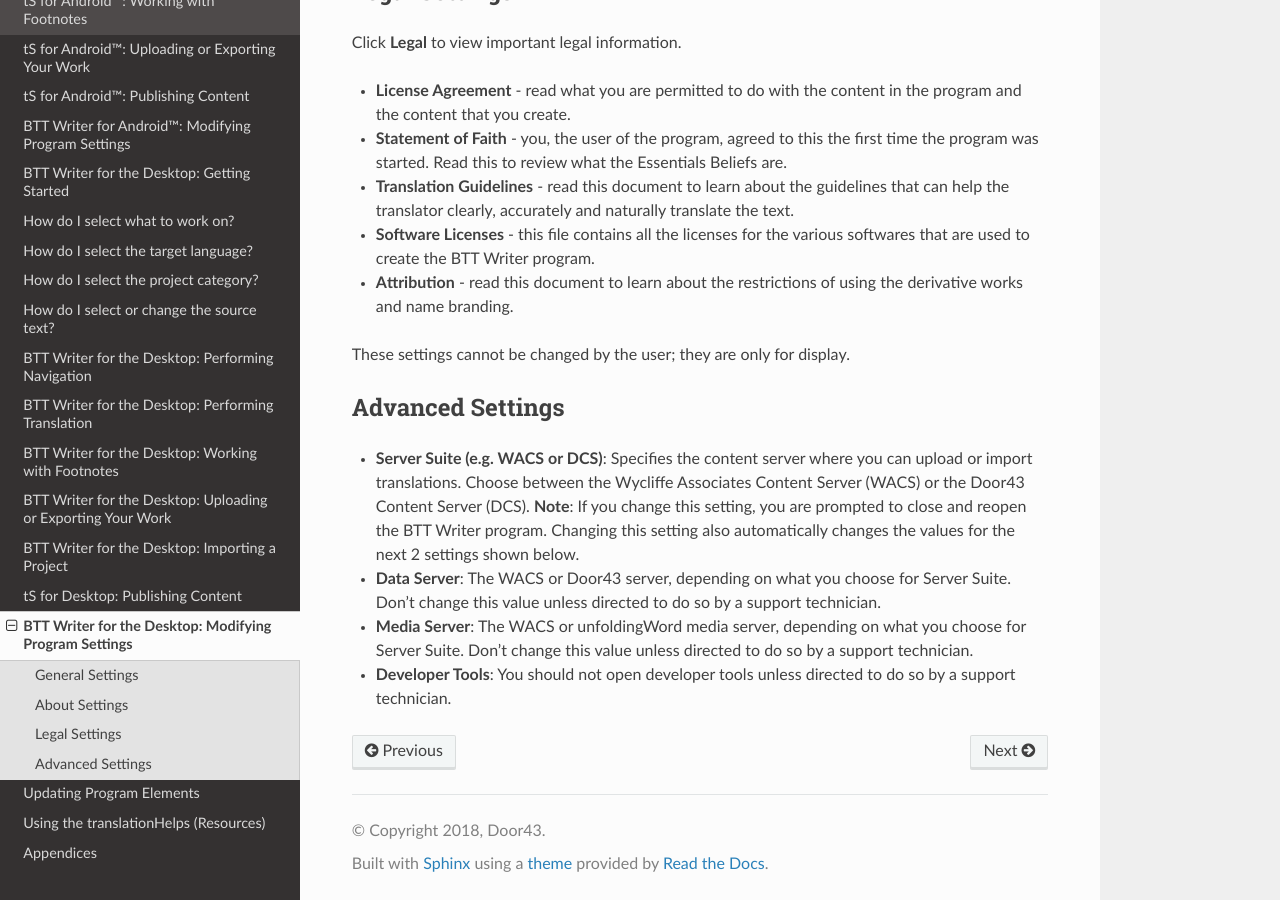
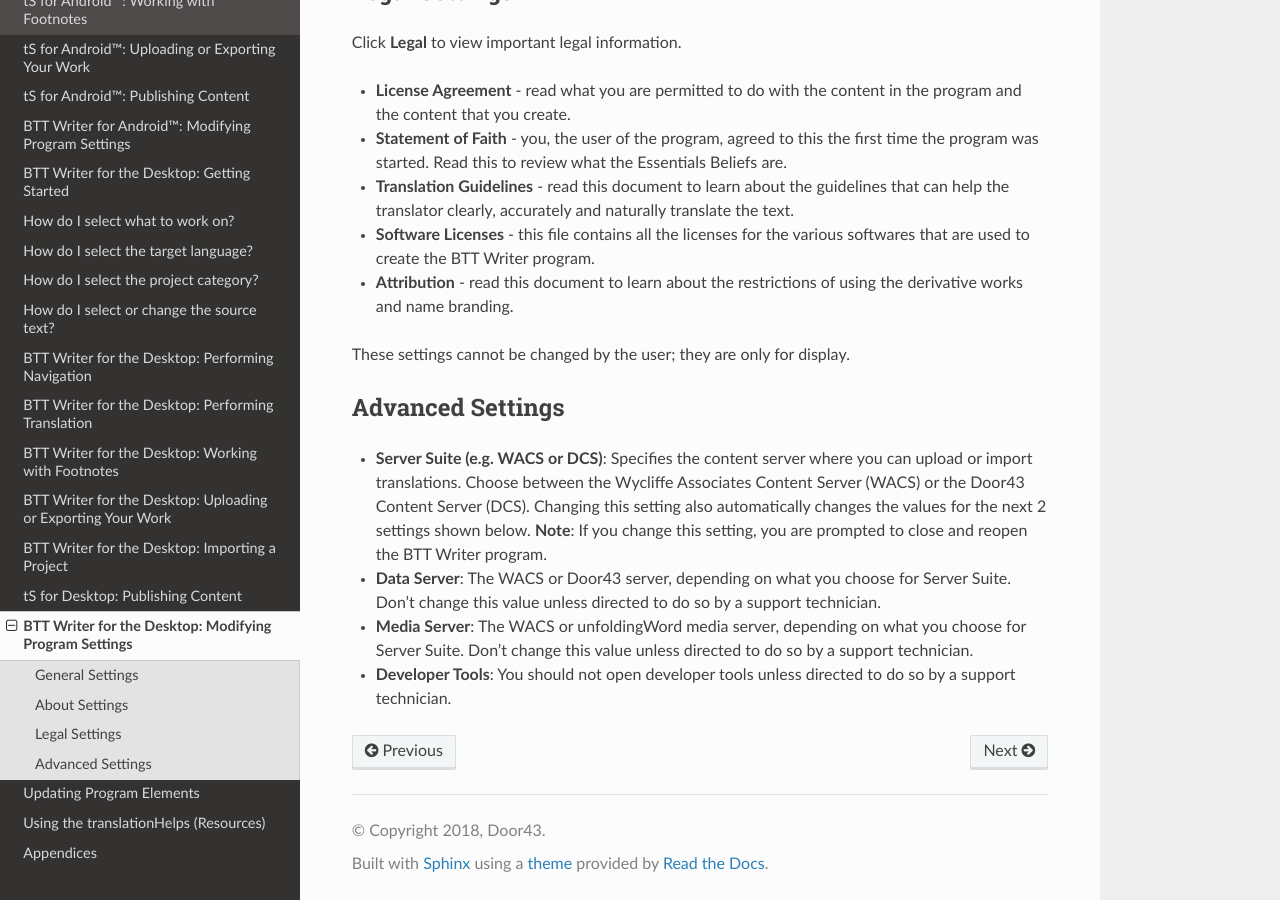
Before and after one commit to mondele/btt-writer-docs, a Sphinx documentation site: the page built from docs/dSettings.rst, in a window 1280 px wide and 900 px high, scrolled down 2094 px. Built offline with Sphinx 7.4.7 and the Read the Docs theme 2.0.0, drawn with Linux system fonts in a browser that asks for light colours; pages that are not in the unit, such as notebooks, are missing from menus.

```diff
--- a/docs/dSettings.rst
+++ b/docs/dSettings.rst
@@ -100,7 +100,7 @@ These settings cannot be changed by the user; they are only for display.
 Advanced Settings
 ---------------------------------
 
-* **Server Suite (e.g. WACS or DCS)**: Specifies the content server where you can upload or import translations. Choose between the Wycliffe Associates Content Server (WACS) or the Door43 Content Server (DCS). **Note**: If you change this setting, you are prompted to close and reopen the BTT Writer program. Changing this setting also automatically changes the values for the next 2 settings shown below.
+* **Server Suite (e.g. WACS or DCS)**: Specifies the content server where you can upload or import translations. Choose between the Wycliffe Associates Content Server (WACS) or the Door43 Content Server (DCS). Changing this setting also automatically changes the values for the next 2 settings shown below. **Note**: If you change this setting, you are prompted to close and reopen the BTT Writer program.
 
 * **Data Server**: The WACS or Door43 server, depending on what you choose for Server Suite. Don't change this value unless directed to do so by a support technician.
 
```
